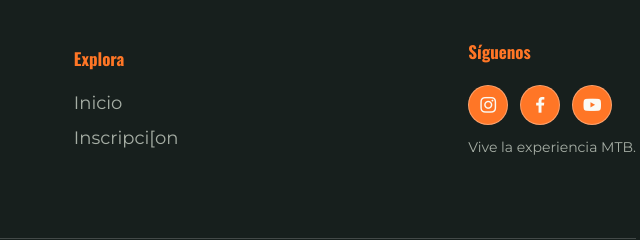
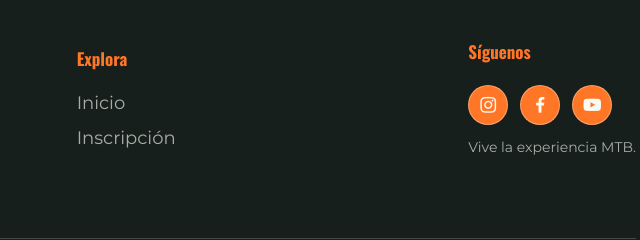
Before and after one commit to mariacelestececilianoblanco-commits/Los-Santos-Bike-Experience, a plain HTML site: page inscribirse.html in a window 1280 px wide. Shown: the part 1918-2158 px from the top of the page, 580-1220 px from the left. Drawn offline with nearby package versions, Linux system fonts and the light colour scheme.

Commit message:
Add files via upload

```diff
--- a/inscribirse.html
+++ b/inscribirse.html
@@ -128,7 +128,7 @@
                 <div class="footerLinks">
                     <h3>Explora</h3>
                     <a href="#inscribirse">Inicio</a>
-                    <a href="#inscripcion">Inscripci[on</a>
+                    <a href="#inscripcion">Inscripción</a>
                 </div>
                 <div class="footerRedes">
                     <h3>Síguenos</h3>
```
